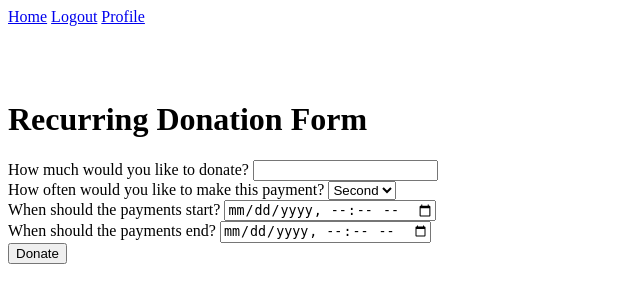
After one commit to ydb5755/Charity_Web_App, a Flask app: page /organization/recurring_donation/charity/1/donor/1 in a window 1280 px wide. The commit adds this page. Shown: the top 303 px of the page, without its empty margins (0-640 px from the left). Run offline with Flask 3, Linux system fonts and the light colour scheme; the visitor is signed in with stand-in values (Sample User, id 1); data comes from the database, SQL or seed files in the repository; both versions use the stored data as it was after the commit; data that the repository does not hold is empty.

Commit message:
datetime work and donation pages

```diff
--- a/app/organization/forms.py
+++ b/app/organization/forms.py
@@ -7,20 +7,28 @@ from wtforms import StringField,\
                     BooleanField,\
                     DateTimeField,\
                     DateField,\
-                    TimeField
-from wtforms.validators import DataRequired
-
+                    TimeField,\
+                    DateTimeLocalField,\
+                    IntegerField,\
+                    DecimalField
+from wtforms.validators import DataRequired, ValidationError, NumberRange
+from flask_login import current_user
 
 
 class SingleDonationForm(FlaskForm):
-    amount = StringField('How much would you like to donate?')
+    amount = DecimalField('How much would you like to donate?')
     submit = SubmitField('Donate')
+
+    def validate_amount(form, field):
+        if field.data < .01:
+            raise ValidationError('Amount should be at least .01')
+        if current_user.current_balance < field.data:
+            raise ValidationError('You do not have enough funds to make this donation')
+
 
 class RecurringDonationForm(FlaskForm):
     amount = StringField('How much would you like to donate?')
     how_often = SelectField('How often would you like to make this payment?', choices=['Second', 'Minute', 'Hour', 'Day', 'Week', 'Month'])
-    start = DateField('What date should the payments start?')
-    start_time = TimeField('At what time should it start?')
-    end = DateField('What date should the payments end?')
-    end_time = TimeField('At what time should it end?')
+    start = DateTimeLocalField('When should the payments start?', format='%Y-%m-%dT%H:%M')
+    end = DateTimeLocalField('When should the payments end?', format='%Y-%m-%dT%H:%M')
     submit = SubmitField('Donate')
--- a/app/organization/routes.py
+++ b/app/organization/routes.py
@@ -4,7 +4,7 @@ from flask_login import login_required, current_user
 from app.models import Charity, Donor, Pledge, Donation
 from app import db
 from app.organization.forms import RecurringDonationForm, SingleDonationForm
-from datetime import datetime
+from datetime import datetime, timezone
 
 
 
@@ -27,23 +27,57 @@ def authenticate(charity_id):
     flash('Charity has been authenticated!')
     return redirect(url_for('donor.profile_page', donor_id=current_user.id))
 
-@organization.route('/donation_page/<charity_id>/<donor_id>', methods=('GET', 'POST'))
+@organization.route('/donation_page/charity/<charity_id>/donor/<donor_id>')
 @login_required
 def donation_page(charity_id, donor_id):
     charity = Charity.query.filter_by(id=charity_id).first()
     donor = Donor.query.filter_by(id=donor_id).first()
-    rd_form = RecurringDonationForm()
-    sd_form = SingleDonationForm()
-    if rd_form.validate_on_submit():
-        print(rd_form.start)
-        return redirect(url_for('organization.donation_page', charity_id=charity.id, donor_id=donor.id))
-
-    if sd_form.validate_on_submit():
-        return redirect(url_for('organization.donation_page', charity_id=charity.id, donor_id=donor.id))
+    return render_template('donation_page.html',
+                           charity=charity,
+                           donor=donor)
 
 
-    return render_template('donation_page.html',
+@organization.route('/recurring_donation/charity/<charity_id>/donor/<donor_id>', methods=('GET', 'POST'))
+@login_required
+def recurring_donation_page(charity_id, donor_id):
+    charity = Charity.query.filter_by(id=charity_id).first()
+    donor = Donor.query.filter_by(id=donor_id).first()
+    rd_form = RecurringDonationForm()
+    if rd_form.validate_on_submit():
+        dt_start = rd_form.start.data.replace(tzinfo=timezone.utc).timestamp()
+        dt_end = rd_form.end.data.replace(tzinfo=timezone.utc).timestamp()
+        # pledge = Pledge(
+        #     frequency=rd_form.how_often.data,
+        #     start_date=datetime(dt_start),
+        #     end_date=datetime(dt_end),
+        #     amount=rd_form.amount.data,
+        #     donor=donor,
+        #     charity=charity
+        # )
+        # pledge.process_pledge()
+        print(dt_start)
+        return redirect(url_for('organization.donation_page', charity_id=charity.id, donor_id=donor.id))
+    return render_template('recurring_donation_page.html',
                            charity=charity,
                            donor=donor,
-                           rd_form=rd_form,
+                           rd_form=rd_form)
+
+
+@organization.route('/one_time_donation/charity/<charity_id>/donor/<donor_id>', methods=('GET', 'POST'))
+@login_required
+def one_time_donation_page(charity_id, donor_id):
+    charity = Charity.query.filter_by(id=charity_id).first()
+    donor = Donor.query.filter_by(id=donor_id).first()
+    sd_form = SingleDonationForm()
+    if sd_form.validate_on_submit():
+        donation = Donation(
+            amount=sd_form.amount.data,
+            donor=donor,
+            charity=charity
+        )
+        donation.process_donation()
+        return redirect(url_for('organization.donation_page', charity_id=charity.id, donor_id=donor.id))
+    return render_template('one_time_donation_page.html',
+                           charity=charity,
+                           donor=donor,
                            sd_form=sd_form)
--- /dev/null
+++ b/app/organization/templates/recurring_donation_page.html
@@ -0,0 +1,26 @@
+{% extends 'partials/base.html' %}
+{% block title %}Donation Page{% endblock title %}
+{% block content %}
+<br/>
+<br/>
+<br/>
+<br/>
+<h1>Recurring Donation Form</h1>
+<form method="POST" action="" enctype="multipart/form-data">
+    {{ rd_form.hidden_tag() }}
+
+    {{ rd_form.amount.label }}
+    {{ rd_form.amount() }}<br/>
+
+    {{ rd_form.how_often.label }}
+    {{ rd_form.how_often() }}<br/>
+
+    {{ rd_form.start.label }}
+    {{ rd_form.start() }}<br/>
+
+    {{ rd_form.end.label }}
+    {{ rd_form.end() }}<br/>
+
+    {{ rd_form.submit() }}<br/>
+</form>
+{% endblock content %}
```
Also changed, not shown: app/models.py (+11 -1 lines), app/organization/templates/donation_page.html (+6 -35 lines), app/organization/templates/one_time_donation_page.html (added, +20 -0 lines), instance/site.db.
